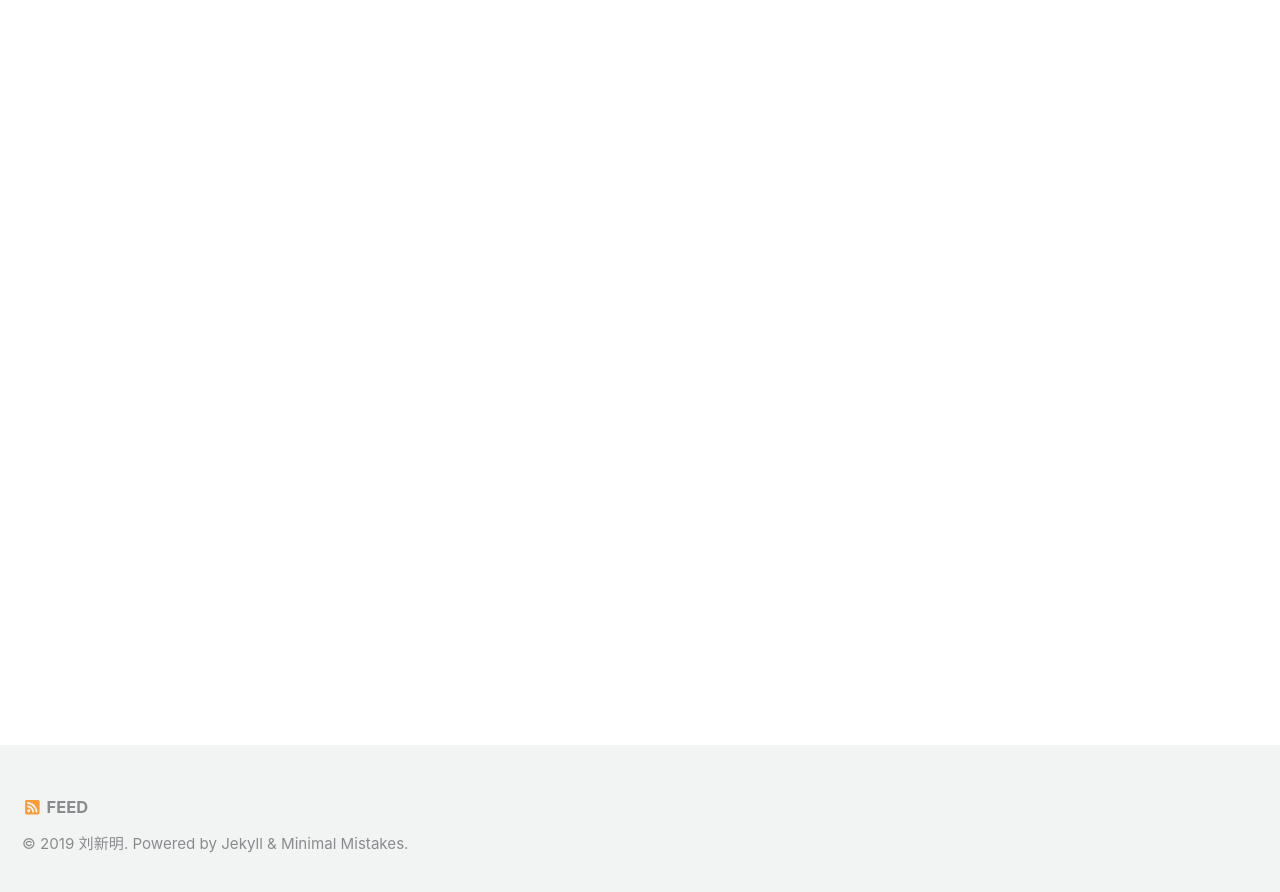
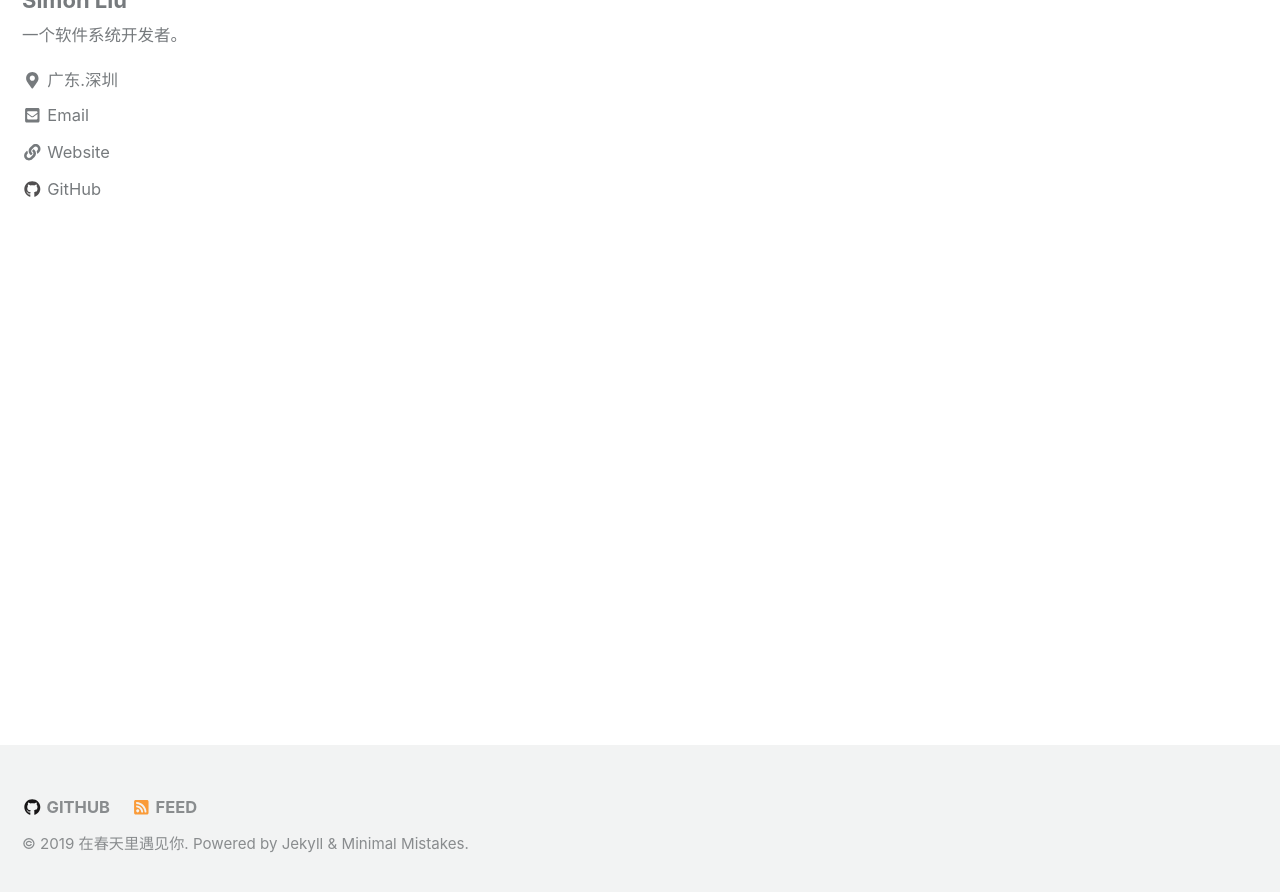
Before and after one commit to liusimon/liusimon.github.io, a Jekyll site: the page built from index.html, in a window 1280 px wide and 900 px high, scrolled down 222 px. Shown: the top 892 px of the window. Built offline with Jekyll 4.4.1, drawn with Linux system fonts in a browser that asks for light colours; cached includes are drawn as plain includes; the list of posts is cut into pages by our own code; some of the changed text lies outside the part shown.

Commit message:
修改个人配置

```diff
--- a/_config.yml
+++ b/_config.yml
@@ -18,7 +18,7 @@ minimal_mistakes_skin    : "default" # "air", "aqua", "contrast", "dark", "dirt"
 locale                   : "zh_CN"
 title                    : "春见 - See You In Spring"
 title_separator          : "-"
-name                     : "刘新明"
+name                     : "在春天里遇见你"
 description              : "云系统开发的迷思与感悟。"
 url                      : "https://liusimon.github.io"
 baseurl                  : # the subpath of your site, e.g. "/blog"
@@ -106,51 +106,51 @@ analytics:
 
 # Site Author
 author:
-  name             : "Your Name"
-  avatar           : # path of avatar image, e.g. "/assets/images/bio-photo.jpg"
-  bio              : "I am an amazing person."
-  location         : "Somewhere"
+  name             : "Simon Liu"
+  avatar           : "/assets/images/eagle.jpg"
+  bio              : "一个软件系统开发者。"
+  location         : "广东.深圳"
   email            :
   links:
     - label: "Email"
       icon: "fas fa-fw fa-envelope-square"
-      # url: mailto:your.name@email.com
+      url: mailto:xml.simon@qq.com
     - label: "Website"
       icon: "fas fa-fw fa-link"
-      # url: "https://your-website.com"
-    - label: "Twitter"
-      icon: "fab fa-fw fa-twitter-square"
+      url: "https://liusimon.github.io"
+    #- label: "Twitter"
+     # icon: "fab fa-fw fa-twitter-square"
       # url: "https://twitter.com/"
-    - label: "Facebook"
-      icon: "fab fa-fw fa-facebook-square"
+    #- label: "Facebook"
+     # icon: "fab fa-fw fa-facebook-square"
       # url: "https://facebook.com/"
     - label: "GitHub"
       icon: "fab fa-fw fa-github"
-      # url: "https://github.com/"
-    - label: "Instagram"
-      icon: "fab fa-fw fa-instagram"
+      url: "https://github.com/liusimon"
+    #- label: "Instagram"
+     # icon: "fab fa-fw fa-instagram"
       # url: "https://instagram.com/"
 
 # Site Footer
 footer:
   links:
-    - label: "Twitter"
-      icon: "fab fa-fw fa-twitter-square"
+    #- label: "Twitter"
+     # icon: "fab fa-fw fa-twitter-square"
       # url:
-    - label: "Facebook"
-      icon: "fab fa-fw fa-facebook-square"
+    #- label: "Facebook"
+     # icon: "fab fa-fw fa-facebook-square"
       # url:
     - label: "GitHub"
       icon: "fab fa-fw fa-github"
+      url: "https://github.com/liusimon"
+    #- label: "GitLab"
+     # icon: "fab fa-fw fa-gitlab"
       # url:
-    - label: "GitLab"
-      icon: "fab fa-fw fa-gitlab"
+    #- label: "Bitbucket"
+     # icon: "fab fa-fw fa-bitbucket"
       # url:
-    - label: "Bitbucket"
-      icon: "fab fa-fw fa-bitbucket"
-      # url:
-    - label: "Instagram"
-      icon: "fab fa-fw fa-instagram"
+    #- label: "Instagram"
+     # icon: "fab fa-fw fa-instagram"
       # url:
 
 
```
Also changed, not shown: assets/images/eagle.JPG (added).
